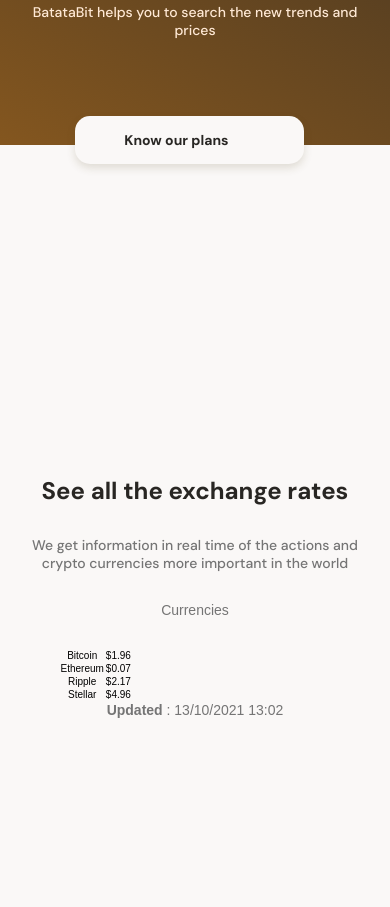
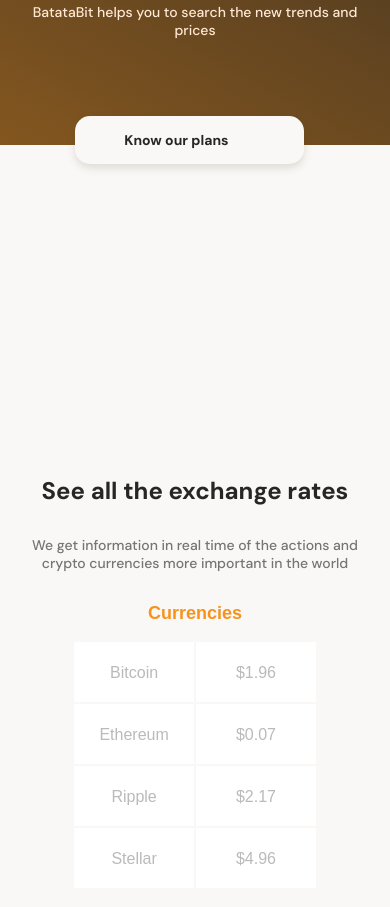
Before and after one commit to UltiRequiem/mobile-first-platzi, a website: page index.html in a window 390 px wide. Shown: the part 189-1096 px from the top of the page. Drawn offline with Linux system fonts and the light colour scheme.

Commit message:
:recycle: Update

```diff
--- a/index.html
+++ b/index.html
@@ -36,7 +36,7 @@
         <section class="main-tables-container">
           <div class="main-currency-table">
             <p class="currency-table--title">Currencies</p>
-            <div class="currency-table-container">
+            <div class="currency-table--container">
               <table>
                 <tr>
                   <td class="table__top-left">Bitcoin</td>
@@ -58,7 +58,7 @@
                 </tr>
               </table>
               <div class="currency-table--date">
-                <p><b>Updated </b>: 13/10/2021 13:02</p>
+                <p><b>Updated:</b> 13/10/2021 13:02</p>
               </div>
             </div>
           </div>
--- a/style.css
+++ b/style.css
@@ -54,9 +54,7 @@
 }
 
 .header--title-container {
-  width: 90%;
-  min-width: 288px;
-  max-width: 900px;
+  width: clamp(288px, 90%, 900px);
   height: 218px;
   margin-top: 40px;
   text-align: center;
@@ -121,9 +119,7 @@
 }
 
 .main-exchange-container--title {
-  width: 90%;
-  min-width: 288px;
-  max-width: 900px;
+  width: clamp(288px, 90%, 900px);
   margin: 0 auto;
 }
 
@@ -150,10 +146,38 @@
 }
 
 .main-currency-table {
-  width: 70%;
-  min-width: 235px;
-  max-width: 500px;
+  width: clamp(235px, 70%, 500px);
   height: 360px;
   margin: 0 auto;
   font-family: "Intern", sans-serif;
 }
+
+.main-currency-table .currency-table--title {
+  margin-bottom: 15px;
+  font-size: 1.8rem;
+  font-weight: bold;
+  line-height: 2.3rem;
+  color: var(--bitcoin-orange);
+}
+
+.currency-table--container {
+  width: clamp(230px, 90%, 300px);
+  height: 250px;
+  margin: 0 auto;
+}
+
+.currency-table--container table {
+  width: 100%;
+  height: 100%;
+
+  margin-bottom: 20px;
+}
+
+.currency-table--container td {
+  width: 50%;
+  font-size: 1.6rem;
+  font-weight: 500px;
+  line-height: 1.9rem;
+  color: var(--grey);
+  background-color: var(--just-white);
+}
```
